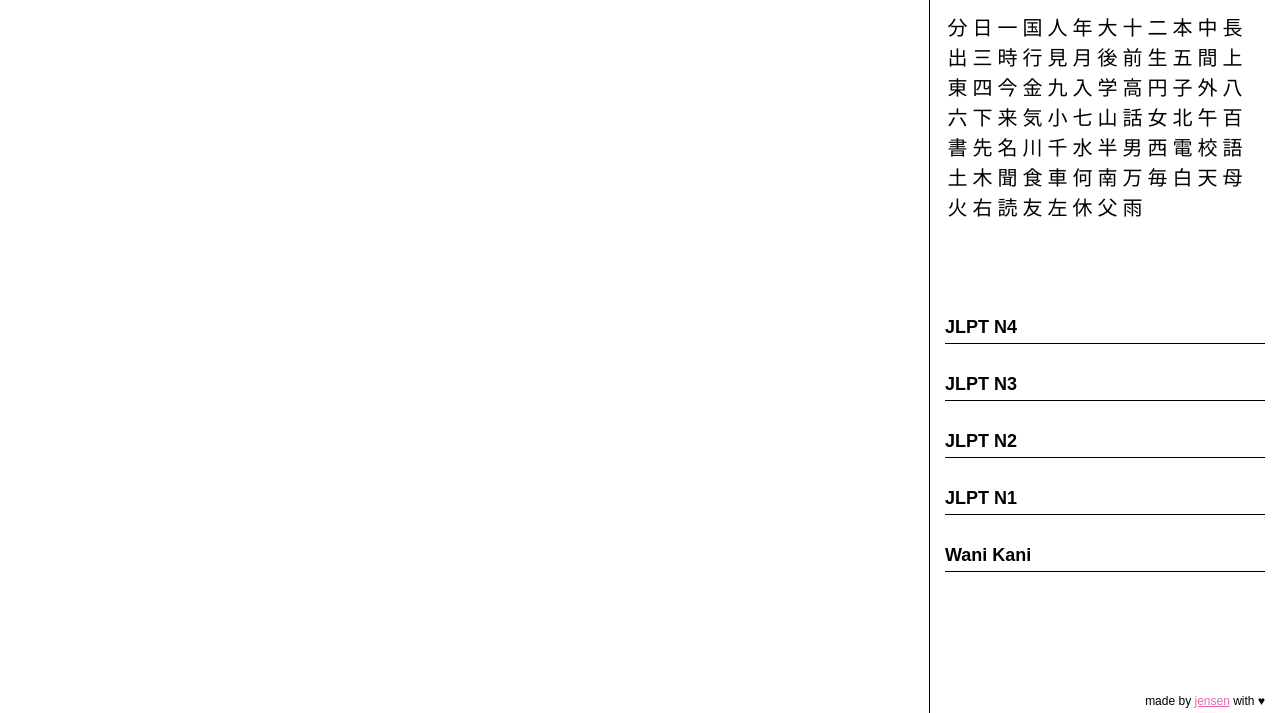
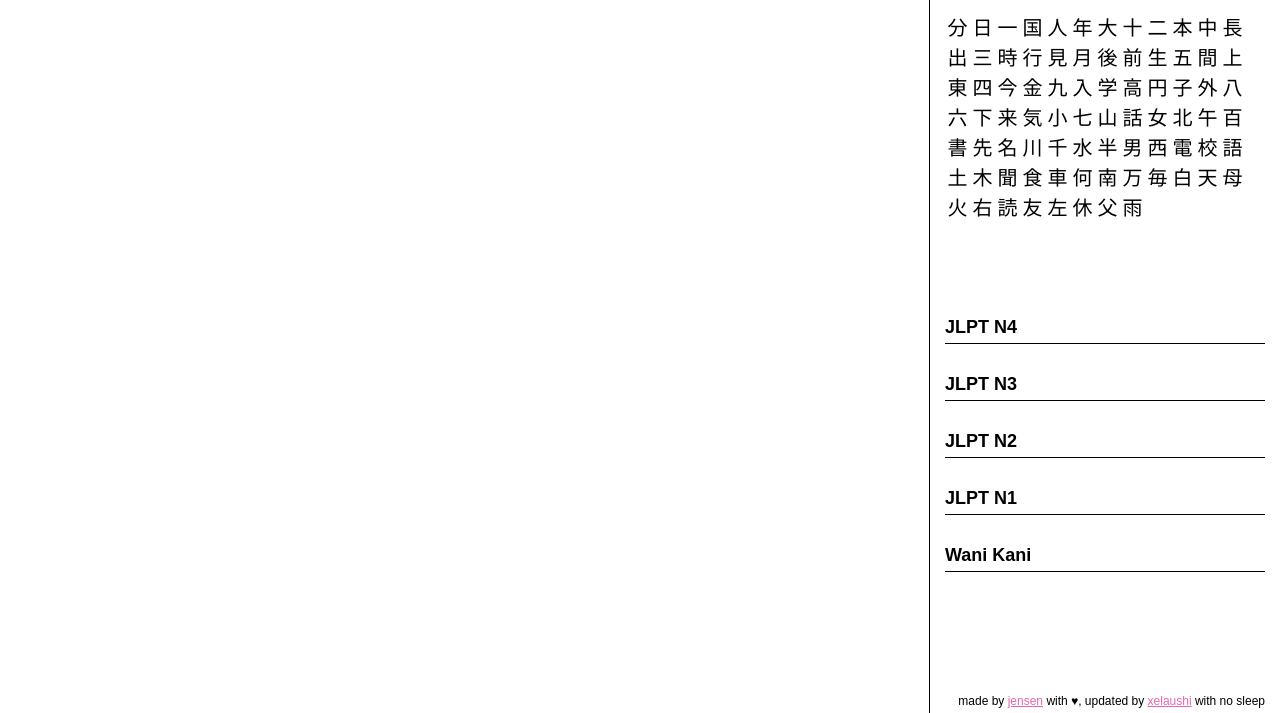
Before and after one commit to jensechu/kanji, a plain HTML site: page index.html in a window 1280 px wide. Shown: the part 87-800 px from the top of the page. Drawn offline with nearby package versions, Linux system fonts and the light colour scheme.

Commit message:
Add self-credit for updating

```diff
--- a/index.html
+++ b/index.html
@@ -66,7 +66,7 @@
             </div>
           </div>
         </div>
-        <span class="author">made by <a href="https://twitter.com/jensechu">jensen</a> with &#9829;</span>
+        <span class="author">made by <a href="https://twitter.com/jensechu">jensen</a> with &#9829;, updated by <a href="https://github.com/xelaushi">xelaushi</a> with no sleep</span>
       </div> <!-- KANJI SELECTOR -->
 
       <div id="content" class="handwriting">
```
